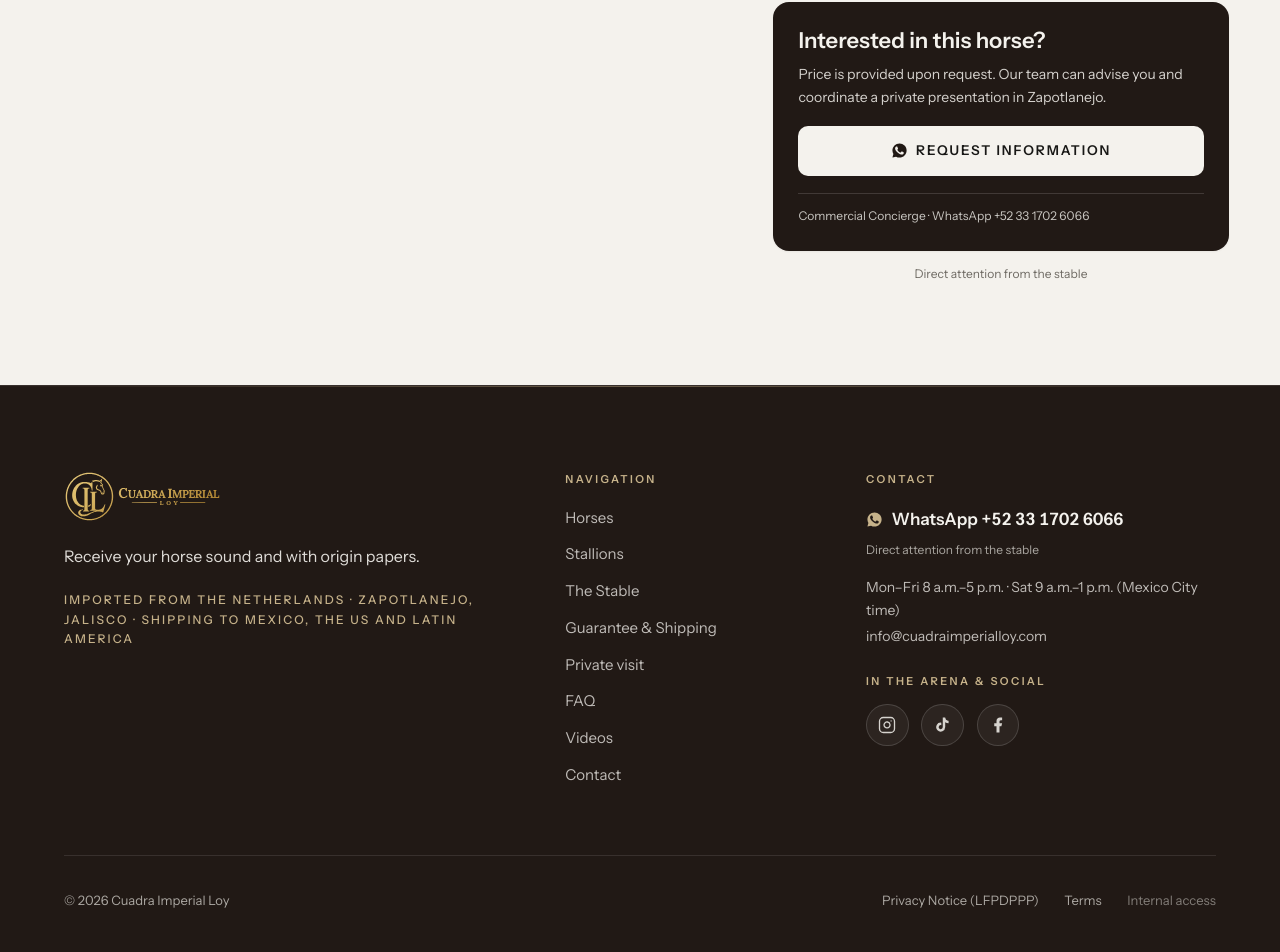
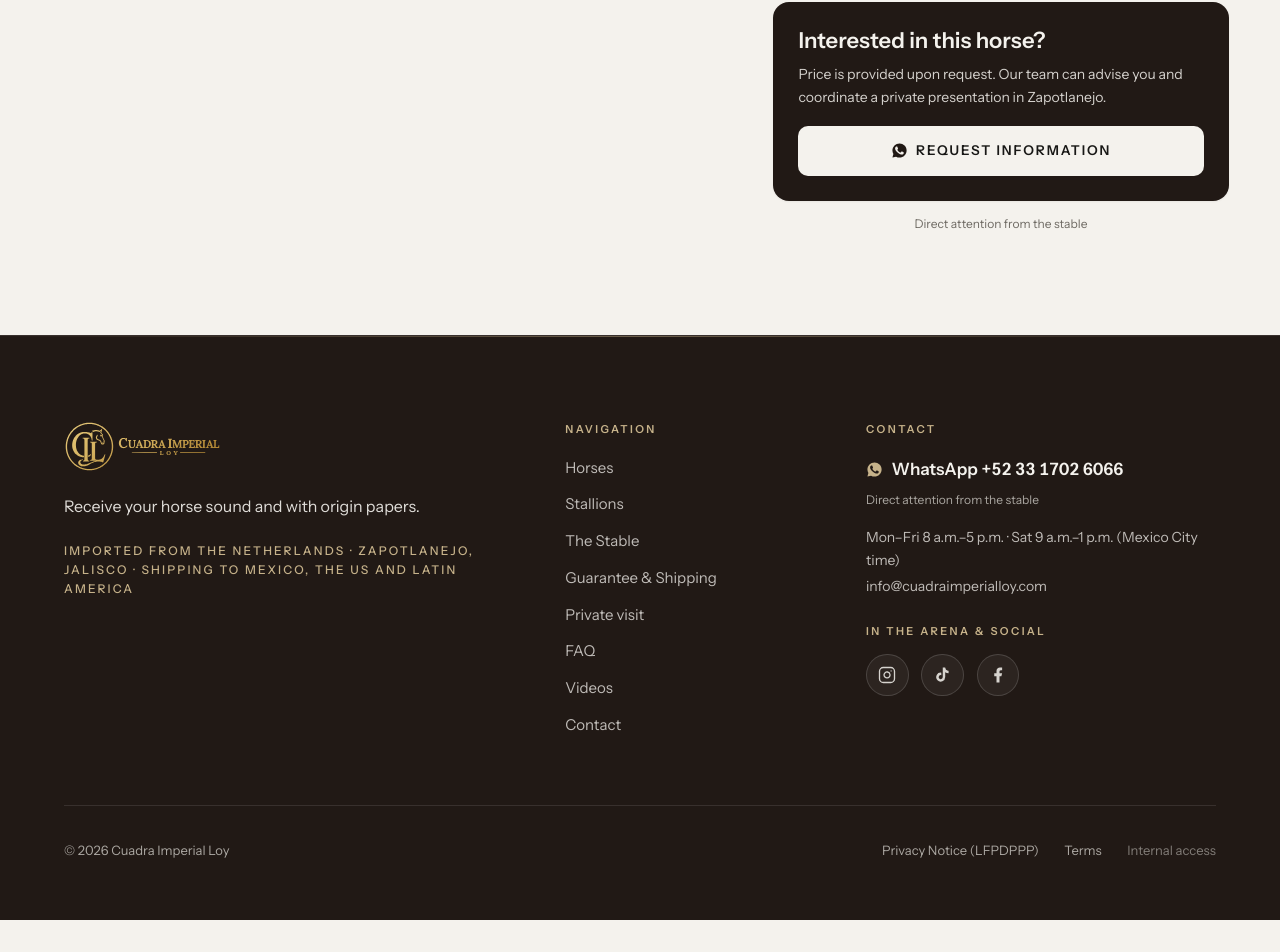
Before and after one commit to cuadraimperialloy-lgtm/CuadraImp, a Next.js app: page /en/ejemplares/aylan in a window 1280 px wide. Shown: the part 2263-3215 px from the top of the page. After the commit the page ends 3183 px from the top, so only its background shows below. Built offline with nearby package versions, Linux system fonts and the light colour scheme; a web font is replaced by a local one.

Commit message:
refactor(pdp): eliminar linea de atencion comercial y numero de whatsapp al pie de la tarjeta

```diff
--- a/src/components/home/HorseDetailView.tsx
+++ b/src/components/home/HorseDetailView.tsx
@@ -726,14 +726,6 @@ export function HorseDetailView({ horse }: { horse: PublicHorse }) {
                 : 'REQUEST INFORMATION'}
             </span>
           </button>
-
-          <div className="mt-4 pt-3 border-t border-niebla/15 flex flex-col gap-2 text-[12px] text-niebla/80">
-            <span>
-              {lang === 'es'
-                ? `Atención comercial · WhatsApp ${settings.officialWhatsAppDisplay}`
-                : `Commercial Concierge · WhatsApp ${settings.officialWhatsAppDisplay}`}
-            </span>
-          </div>
         </div>
       )}
 
```
